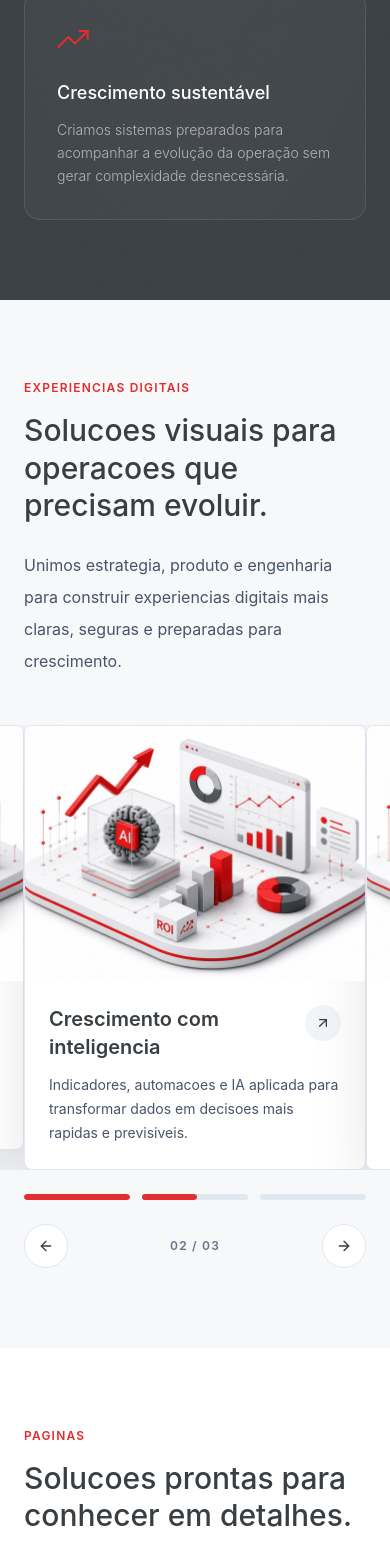
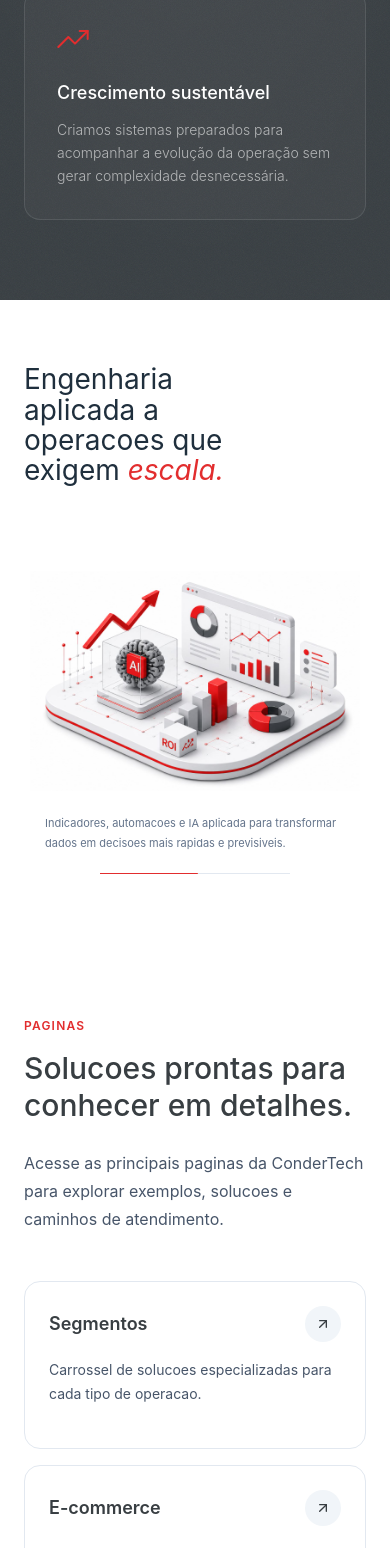
Before and after one commit to Fcondera/condertechpage, a Next.js app in the folder project/: page / in a window 390 px wide. Shown: the part 3822-5370 px from the top of the page. Built offline with nearby package versions, Linux system fonts and the light colour scheme.

Commit message:
refine mobile visual showcase layout

```diff
--- a/project/src/components/LandingVisualSection.tsx
+++ b/project/src/components/LandingVisualSection.tsx
@@ -3,7 +3,7 @@
 import Image from "next/image";
 import Link from "next/link";
 import { useEffect, useState } from "react";
-import { ArrowLeft, ArrowRight, ArrowUpRight } from "lucide-react";
+import { ArrowUpRight } from "lucide-react";
 import { useGsapReveal } from "@hooks/useGsapReveal";
 
 const SLIDE_DURATION = 4500;
@@ -45,67 +45,55 @@ const LandingVisualSection = () => {
     return () => window.clearTimeout(timeout);
   }, [active]);
 
-  const goToPrevious = () => {
-    setActive((current) => (current - 1 + showcases.length) % showcases.length);
-  };
-
-  const goToNext = () => {
-    setActive((current) => (current + 1) % showcases.length);
-  };
-
   return (
-    <section className="bg-[#f7f8fa] py-20 sm:py-28">
+    <section className="bg-white py-16 sm:py-28 lg:bg-[#f7f8fa]">
       <div className="mx-auto w-full max-w-7xl px-6 sm:px-8 lg:px-12">
         <div
           ref={titleRef}
-          className="mb-12 grid grid-cols-1 gap-6 lg:grid-cols-[0.9fr_1.1fr] lg:items-end"
+          className="mb-10 lg:mb-12 lg:grid lg:grid-cols-[0.9fr_1.1fr] lg:items-end lg:gap-6"
         >
           <div>
-            <span className="mb-4 block font-inter text-xs font-semibold uppercase tracking-widest text-[#e22d2e]">
+            <span className="mb-4 hidden font-inter text-xs font-semibold uppercase tracking-widest text-[#e22d2e] lg:block">
               Experiencias digitais
             </span>
-            <h2 className="font-inter text-3xl font-medium leading-tight text-[#383E42] sm:text-4xl lg:text-5xl">
+            <h2 className="hidden font-inter text-3xl font-medium leading-tight text-[#383E42] sm:text-4xl lg:block lg:text-5xl">
               Solucoes visuais para operacoes que precisam evoluir.
             </h2>
+            <h2 className="max-w-[12ch] font-inter text-[28px] font-normal leading-[1.08] text-[#1f2f3d] lg:hidden">
+              Engenharia aplicada a operacoes que exigem{" "}
+              <span className="italic text-[#e22d2e]">escala.</span>
+            </h2>
           </div>
-          <p className="max-w-2xl font-inter text-base leading-8 text-slate-600 lg:ml-auto">
+          <p className="hidden max-w-2xl font-inter text-base leading-8 text-slate-600 lg:ml-auto lg:block">
             Unimos estrategia, produto e engenharia para construir experiencias
             digitais mais claras, seguras e preparadas para crescimento.
           </p>
         </div>
 
         <div className="lg:hidden">
-          <div className="-mx-6 overflow-hidden px-6">
+          <div className="overflow-hidden">
             <div
               className="flex transition-transform duration-500 ease-out"
               style={{ transform: `translateX(-${active * 100}%)` }}
             >
-              {showcases.map((item) => (
+              {showcases.map((item, index) => (
                 <div key={item.title} className="w-full shrink-0 pr-0">
                   <Link
                     href={item.href}
-                    className="group block overflow-hidden rounded-lg border border-slate-200 bg-white shadow-[0_18px_60px_rgba(15,23,42,0.10)]"
+                    className="block"
                   >
-                    <div className="relative aspect-[4/3] overflow-hidden bg-white">
+                    <div className="relative mx-auto mt-8 aspect-[4/3] w-full max-w-[330px] overflow-hidden bg-white">
                       <Image
                         src={item.image}
                         alt={item.title}
                         fill
                         sizes="100vw"
-                        priority={active === showcases.indexOf(item)}
-                        className="object-cover"
+                        priority={active === index}
+                        className="object-contain"
                       />
                     </div>
-                    <div className="p-6">
-                      <div className="mb-3 flex items-start justify-between gap-4">
-                        <h3 className="font-inter text-xl font-semibold text-[#383E42]">
-                          {item.title}
-                        </h3>
-                        <span className="flex h-9 w-9 shrink-0 items-center justify-center rounded-full bg-slate-100 text-[#383E42]">
-                          <ArrowUpRight className="h-4 w-4" />
-                        </span>
-                      </div>
-                      <p className="font-inter text-sm leading-6 text-slate-600">
+                    <div className="mx-auto mt-2 max-w-[300px]">
+                      <p className="font-inter text-[11px] leading-5 text-slate-500">
                         {item.description}
                       </p>
                     </div>
@@ -115,45 +103,11 @@ const LandingVisualSection = () => {
             </div>
           </div>
 
-          <div className="mt-6 flex items-center gap-3">
-            {showcases.map((item, index) => (
-              <button
-                key={item.title}
-                onClick={() => setActive(index)}
-                aria-label={`Ver ${item.title}`}
-                className="h-1.5 flex-1 overflow-hidden rounded-full bg-slate-200"
-              >
-                <span
-                  key={active === index ? `active-${active}` : `idle-${index}`}
-                  className={`block h-full rounded-full bg-[#e22d2e] ${
-                    active === index ? "animate-[carouselProgress_4.5s_linear]" : ""
-                  }`}
-                  style={{ width: active > index ? "100%" : active === index ? "100%" : "0%" }}
-                />
-              </button>
-            ))}
-          </div>
-
-          <div className="mt-6 flex items-center justify-between">
-            <button
-              type="button"
-              onClick={goToPrevious}
-              aria-label="Imagem anterior"
-              className="flex h-11 w-11 items-center justify-center rounded-full border border-slate-200 bg-white text-[#383E42]"
-            >
-              <ArrowLeft className="h-4 w-4" />
-            </button>
-            <span className="font-inter text-xs font-semibold uppercase tracking-widest text-slate-500">
-              {String(active + 1).padStart(2, "0")} / {String(showcases.length).padStart(2, "0")}
-            </span>
-            <button
-              type="button"
-              onClick={goToNext}
-              aria-label="Proxima imagem"
-              className="flex h-11 w-11 items-center justify-center rounded-full border border-slate-200 bg-white text-[#383E42]"
-            >
-              <ArrowRight className="h-4 w-4" />
-            </button>
+          <div className="mx-auto mt-5 h-px w-[190px] overflow-hidden bg-slate-200">
+            <span
+              key={`mobile-progress-${active}`}
+              className="block h-full w-full bg-[#e22d2e] animate-[carouselProgress_4.5s_linear]"
+            />
           </div>
         </div>
 
```
